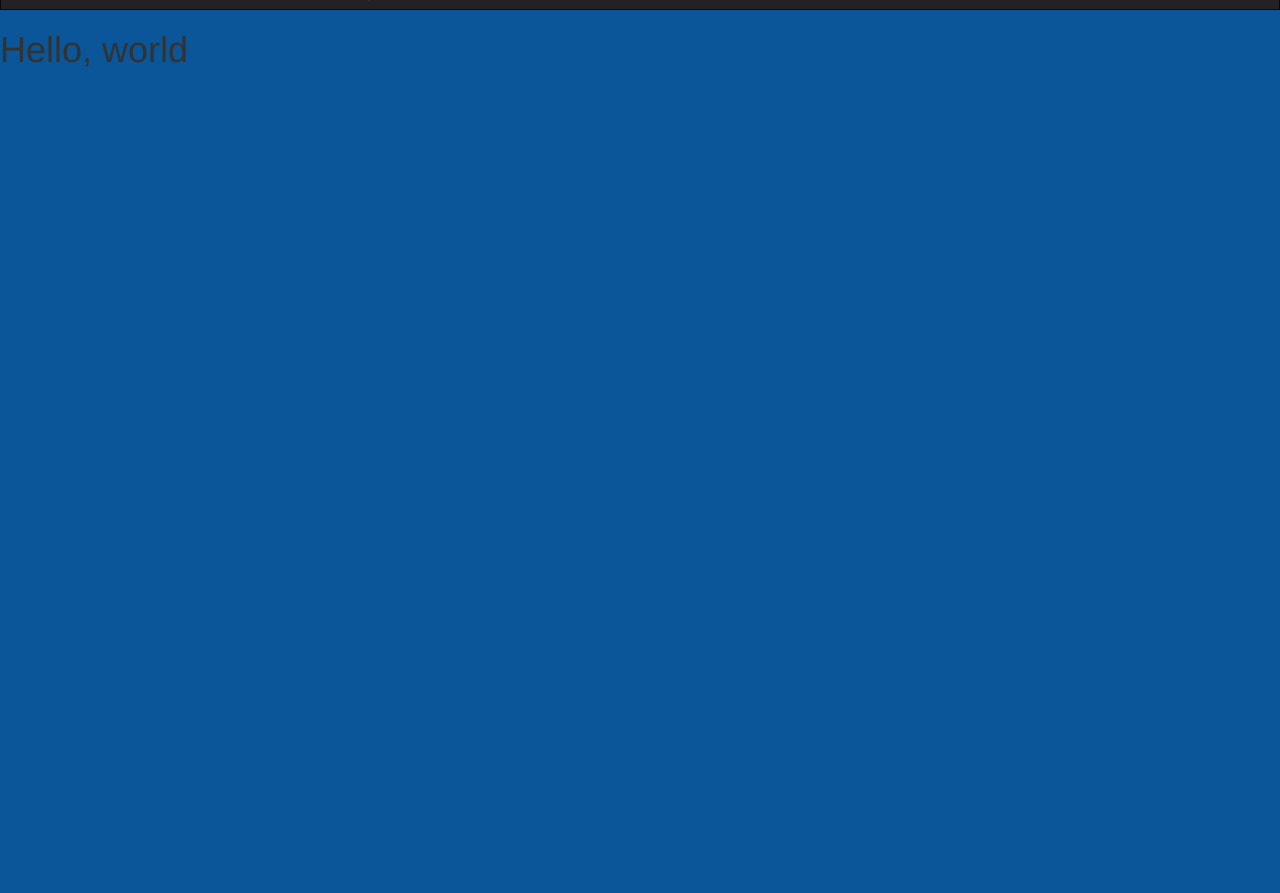
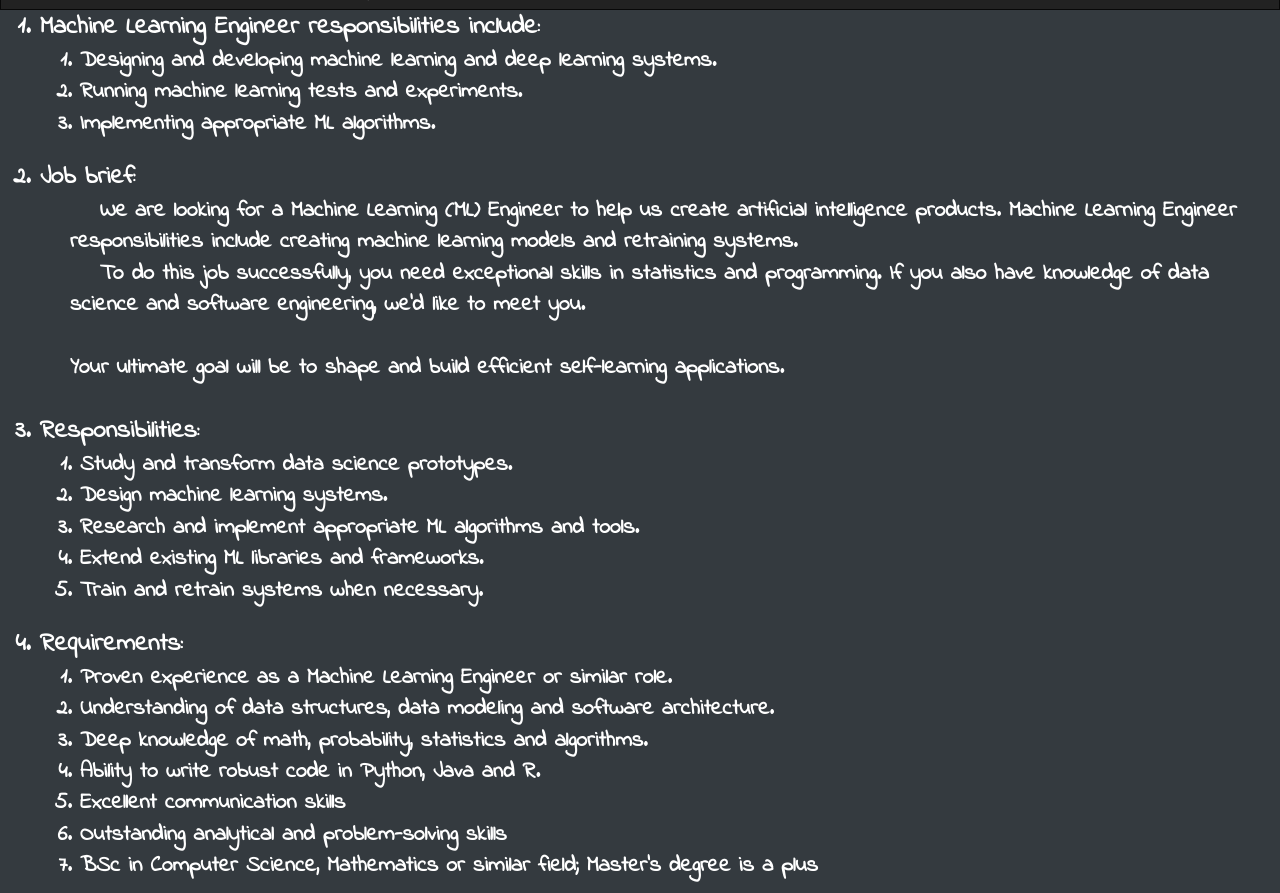
Before and after one commit to samuilivanov23/Web-design-project, a plain HTML site: page scripts/html_scripts/AI.html in a window 1280 px wide. Shown: the part 44-937 px from the top of the page. Before the commit the page ends 800 px from the top, so only its background shows below. Drawn offline with nearby package versions, Linux system fonts and the light colour scheme.

Commit message:
Adding content to the ai.html page.

```diff
--- a/scripts/css_scripts/ai.css
+++ b/scripts/css_scripts/ai.css
@@ -1,5 +1,5 @@
 .bckg-color{
-    background-color: #0a5699;
+    background-color: #343a3f;
 }
 
 .navbar-font-size{
@@ -25,3 +25,24 @@
     position: relative;
     top: -5px;
 }
+
+.normal-text-style{
+    font-family: 'Indie Flower';
+    color: white;
+}
+
+.major-list-el-text-size{
+    font-size: 25px;
+}
+
+.list-subelements-text-size{
+    font-size: 22px;
+}
+
+.bold-text{
+    font-weight: bold;
+}
+
+.p-text-style{
+    padding-left: 30px
+}
--- a/scripts/html_scripts/AI.html
+++ b/scripts/html_scripts/AI.html
@@ -12,6 +12,79 @@
     <script src="../jquery_javascript/interactivity.js"></script>
   <body class = "bckg-color">
       <div id = "navbar_id"></div>
-      <h1>Hello, world</h1>
+      <ol>
+        <li class = "normal-text-style bold-text major-list-el-text-size">
+          Machine Learning Engineer responsibilities include:
+          <ol>
+            <li class = "list-subelements-text-size">
+              Designing and developing machine learning and deep learning systems.
+            </li>
+            <li class = "list-subelements-text-size">
+              Running machine learning tests and experiments.
+            </li>
+            <li class = "list-subelements-text-size">
+              Implementing appropriate ML algorithms.
+            </li>
+          </ol>
+        </li>
+        <br>
+        <li class = "normal-text-style bold-text major-list-el-text-size">
+          Job brief: <br>
+          <p class = "list-subelements-text-size p-text-style"><span class = "p-text-style">We are looking for a Machine Learning (ML) Engineer to help us create artificial intelligence products.</span>
+                    Machine Learning Engineer responsibilities include creating machine learning models and retraining systems.<br>
+                    <span class = "p-text-style">To do this job successfully, you need exceptional skills in statistics and programming.</span>
+                    If you also have knowledge of data science and software engineering, we’d like to meet you. <br><br>
+                    Your ultimate goal will be to shape and build efficient self-learning applications.
+          <p>
+        </li>
+        <br>
+        <li class = "normal-text-style bold-text major-list-el-text-size">
+          Responsibilities:
+          <ol>
+            <li class = "list-subelements-text-size">
+              Study and transform data science prototypes.
+            </li>
+            <li class = "list-subelements-text-size">
+              Design machine learning systems.
+            </li>
+            <li class = "list-subelements-text-size">
+              Research and implement appropriate ML algorithms and tools.
+            </li>
+            <li class = "list-subelements-text-size">
+              Extend existing ML libraries and frameworks.
+            </li>
+            <li class = "list-subelements-text-size">
+              Train and retrain systems when necessary.
+            </li>
+          </ol>
+        </li>
+        <br>
+        <li class = "normal-text-style bold-text major-list-el-text-size">
+          Requirements:
+          <ol>
+            <li class = "list-subelements-text-size">
+              Proven experience as a Machine Learning Engineer or similar role.
+            </li>
+            <li class = "list-subelements-text-size">
+              Understanding of data structures, data modeling and software architecture.
+            </li>
+            <li class = "list-subelements-text-size">
+              Deep knowledge of math, probability, statistics and algorithms.
+            </li>
+            <li class = "list-subelements-text-size">
+              Ability to write robust code in Python, Java and R.
+            </li>
+            <li class = "list-subelements-text-size">
+              Excellent communication skills
+            </li>
+            <li class = "list-subelements-text-size">
+              Outstanding analytical and problem-solving skills
+            </li>
+            <li class = "list-subelements-text-size">
+              BSc in Computer Science, Mathematics or similar field; Master’s degree is a plus
+            </li>
+          </ol>
+        </li>
+      </ol>
   </body>
 </html>
```
